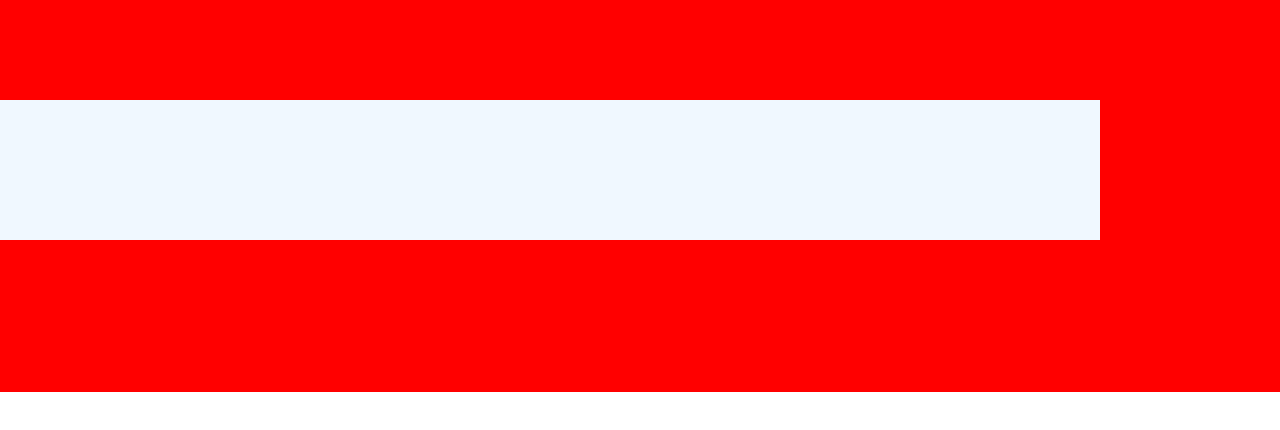
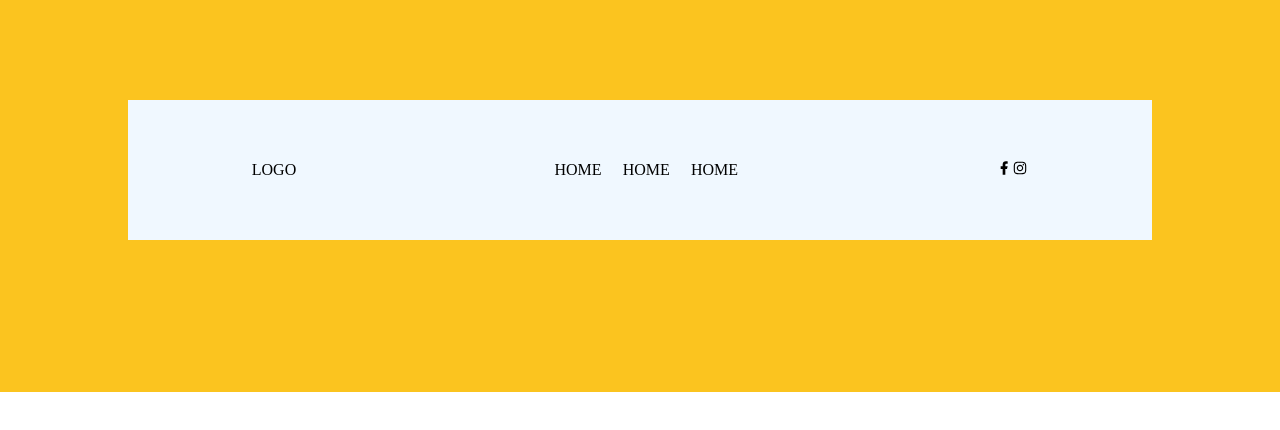
Before and after one commit to mhmdHoumani/Honey-E-commerce-FE-, a React (Create React App) app: page / in a window 1280 px wide. Shown: the top 430 px of the page. Built offline with nearby package versions, Linux system fonts and the light colour scheme.

Commit message:
style footer

```diff
--- a/package.json
+++ b/package.json
@@ -8,6 +8,8 @@
     "@testing-library/user-event": "^13.5.0",
     "react": "^18.2.0",
     "react-dom": "^18.2.0",
+    "react-icon": "^1.0.0",
+    "react-icons": "^4.4.0",
     "react-scripts": "5.0.1",
     "web-vitals": "^2.1.4"
   },
--- a/src/componenets/footer/footer.css
+++ b/src/componenets/footer/footer.css
@@ -4,10 +4,33 @@
     height: 242px;
     padding-top: 100px;
     padding-bottom: 50px;
-    background-color: red;
+    background-color: #fbc41f;;
 }
 .container_content_footer{
-    max-width: 1100px;
+    max-width: 80%;
     height:140px;
+    margin: auto;
     background-color: aliceblue;
+    display: flex;
+    justify-content: space-around;
+    align-items: center;
 }
+.LOGO_div{
+    /* justify-content: center; */
+}
+.List_div{
+    display: flex;
+    min-width: 20%;
+    justify-content: space-around;
+
+
+}
+.List_div>a{
+    text-decoration: none;
+    color: black;
+
+}
+
+.List_div a:hover {
+    color: #fbc41f;
+  }
--- a/src/componenets/footer/footer.js
+++ b/src/componenets/footer/footer.js
@@ -1,18 +1,33 @@
-import React from 'react'
-import "./footer.css"
+import React from "react";
+import "./footer.css";
+import { AiOutlineInstagram } from "react-icons/ai";
+import { RiFacebookFill } from "react-icons/ri";
 
 const Footer = () => {
   return (
-   <>
-   <div className='container_footer'>
-    <div className='container_content_footer'>
+    <>
+      <div className="container_footer">
+        <div className="container_content_footer">
+          <div className="LOGO_div">LOGO</div>
+          <div className="List_div">
+            <a className="" href=""> HOME</a>
+            <a href=""> HOME</a>
+            <a href=""> HOME</a>
 
+            {/* <ul className='List_div'>
+          <li>h1</li>
+          <li>h1</li>
+          <li>h1</li>
+        </ul> */}
+          </div>
+          <div className="socialMedia_div">
+            <RiFacebookFill />
+            <AiOutlineInstagram />
+          </div>
+        </div>
+      </div>
+    </>
+  );
+};
 
-    </div>
-
-   </div>
-   </>
-  )
-}
-
-export default Footer
+export default Footer;
```
Also changed, not shown: 1 other file (tests, documents, lock files or other folders).
